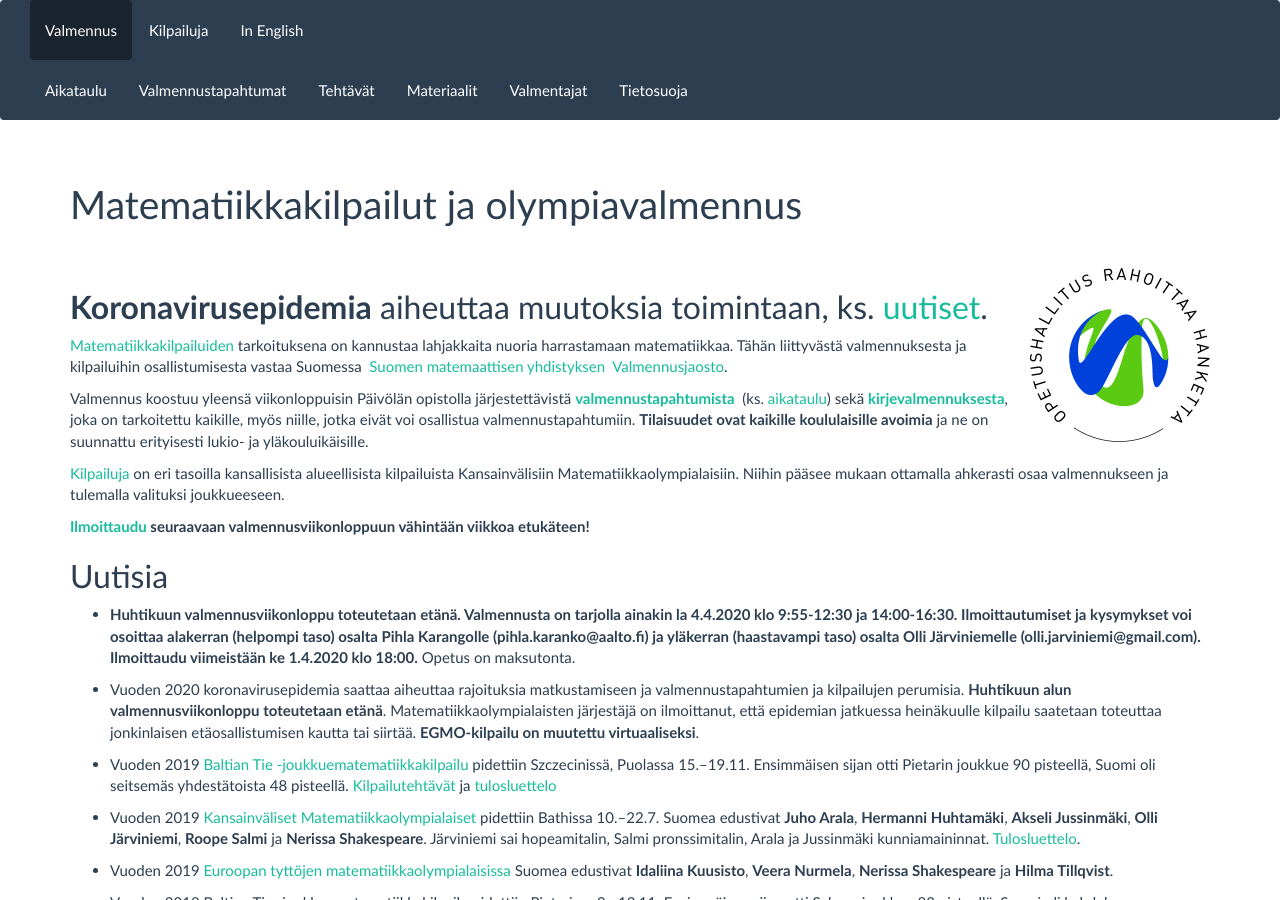
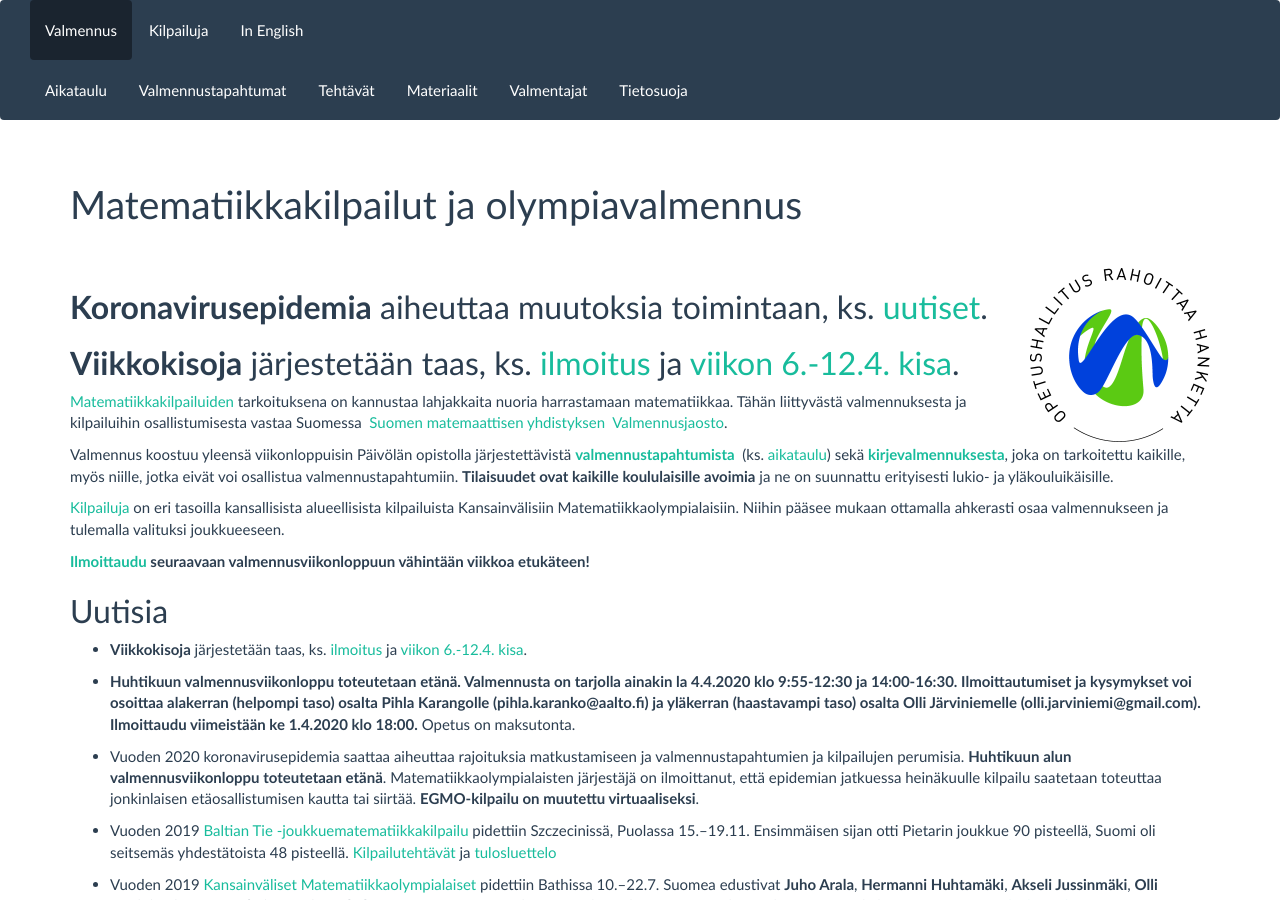
Before and after one commit to matematiikkakilpailut/matematiikkakilpailut.github.io, a Jekyll site: the page built from index.md, in a window 1280 px wide and 900 px high. Built offline with Jekyll 4.4.1, drawn with Linux system fonts in a browser that asks for light colours.

Commit message:
Viikkokisat

```diff
--- a/index.md
+++ b/index.md
@@ -12,6 +12,8 @@ url: /
 <img src="/OPH_rahoittaa_rgb.png" width="180" height="174" style="float:right;" />
 
 ## **Koronavirusepidemia** aiheuttaa muutoksia toimintaan, ks. [uutiset](#uutisia).
+
+## **Viikkokisoja** järjestetään taas, ks. [ilmoitus](https://keskustelu.matematiikkakilpailut.fi/t/viikkokisat/322) ja [viikon 6.-12.4. kisa](https://keskustelu.matematiikkakilpailut.fi/t/viikkokisa-6-12-4/323).
 
 [Matematiikkakilpailuiden](kilpailut) tarkoituksena on kannustaa
 lahjakkaita nuoria harrastamaan matematiikkaa. Tähän liittyvästä
@@ -38,6 +40,8 @@ viikkoa etukäteen!**
 
 
 ## <a name="uutisia"></a>Uutisia
+
+* **Viikkokisoja** järjestetään taas, ks. [ilmoitus](https://keskustelu.matematiikkakilpailut.fi/t/viikkokisat/322) ja [viikon 6.-12.4. kisa](https://keskustelu.matematiikkakilpailut.fi/t/viikkokisa-6-12-4/323).
 
 * **Huhtikuun valmennusviikonloppu toteutetaan etänä. Valmennusta on tarjolla ainakin la 4.4.2020 klo 9:55-12:30 ja 14:00-16:30. Ilmoittautumiset ja kysymykset voi osoittaa alakerran (helpompi taso) osalta Pihla Karangolle (pihla.karanko@aalto.fi) ja yläkerran (haastavampi taso) osalta Olli Järviniemelle (olli.jarviniemi@gmail.com). Ilmoittaudu viimeistään ke 1.4.2020 klo 18:00.** Opetus on maksutonta.
 
```
